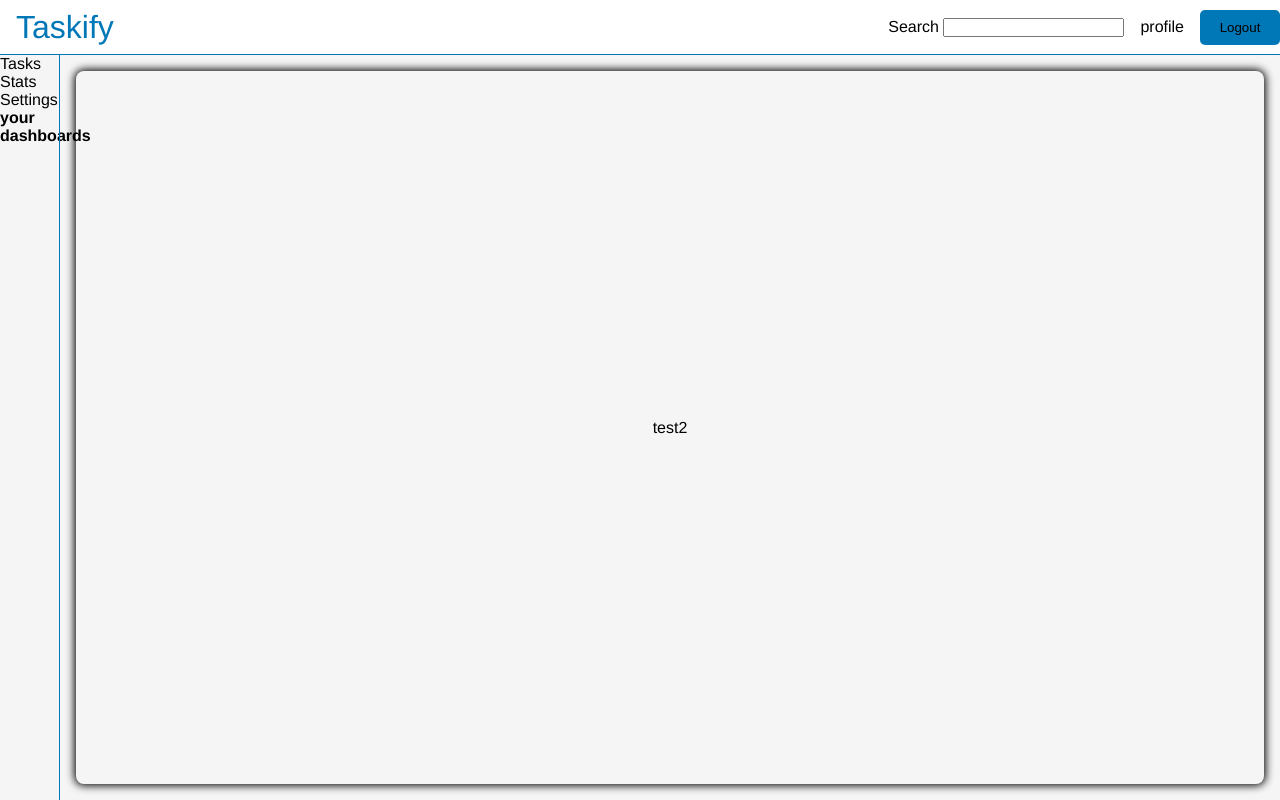
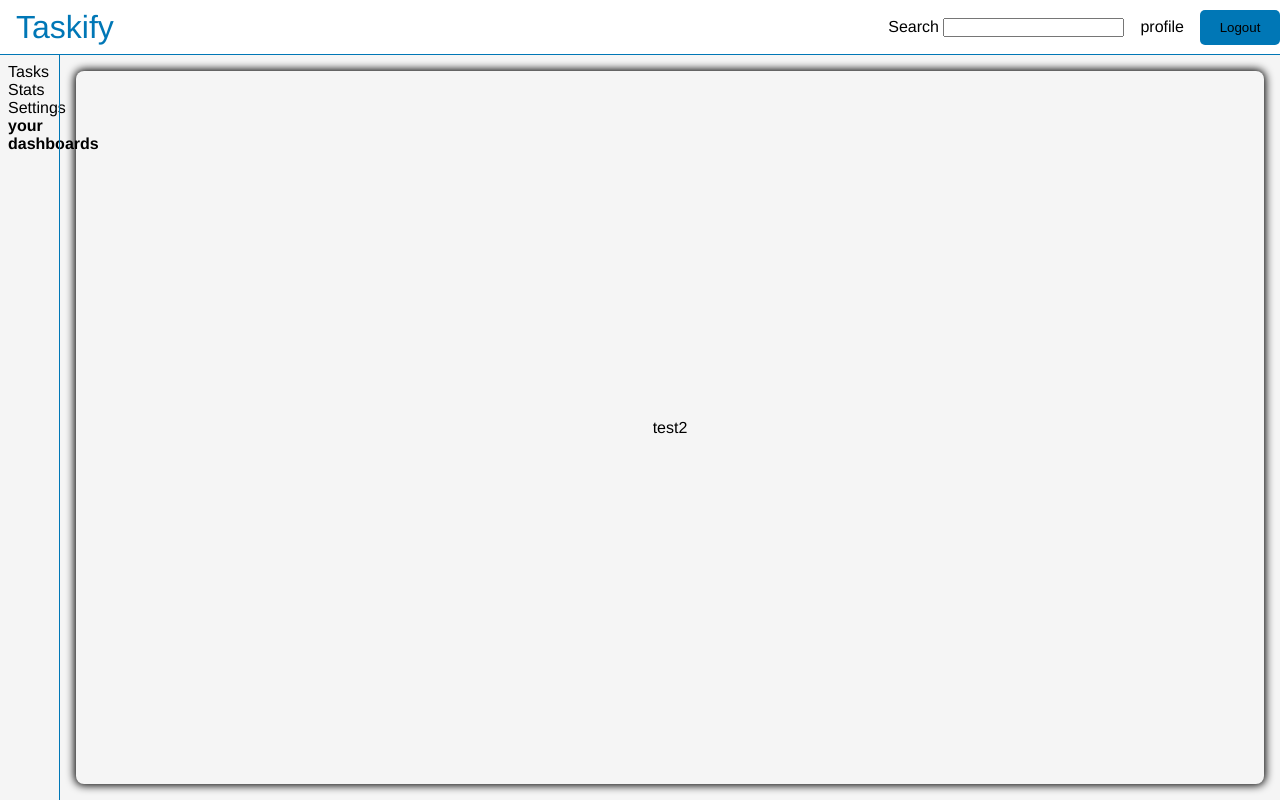
Before and after one commit to FilipAlberski/taskify, a React (Vite) app in the folder client/: page /dashboard in a window 1280 px wide. Built offline with nearby package versions, Linux system fonts and the light colour scheme; sample sign-in values are in the browser's storage.

Commit message:
adding some padding

```diff
--- a/client/src/components/sidebar/Sidebar.styled.js
+++ b/client/src/components/sidebar/Sidebar.styled.js
@@ -6,12 +6,7 @@ export const SidebarContainer = styled.div`
     min-width: 60px;
     max-width: 300px;
     position: relative;
-
-    .sidebar {
-        height: 100%;
-        width: 100%;
-        background-color: red;
-    }
+    padding: 0.5rem;
 
     .sidebar-resizer {
         position: absolute;
```
